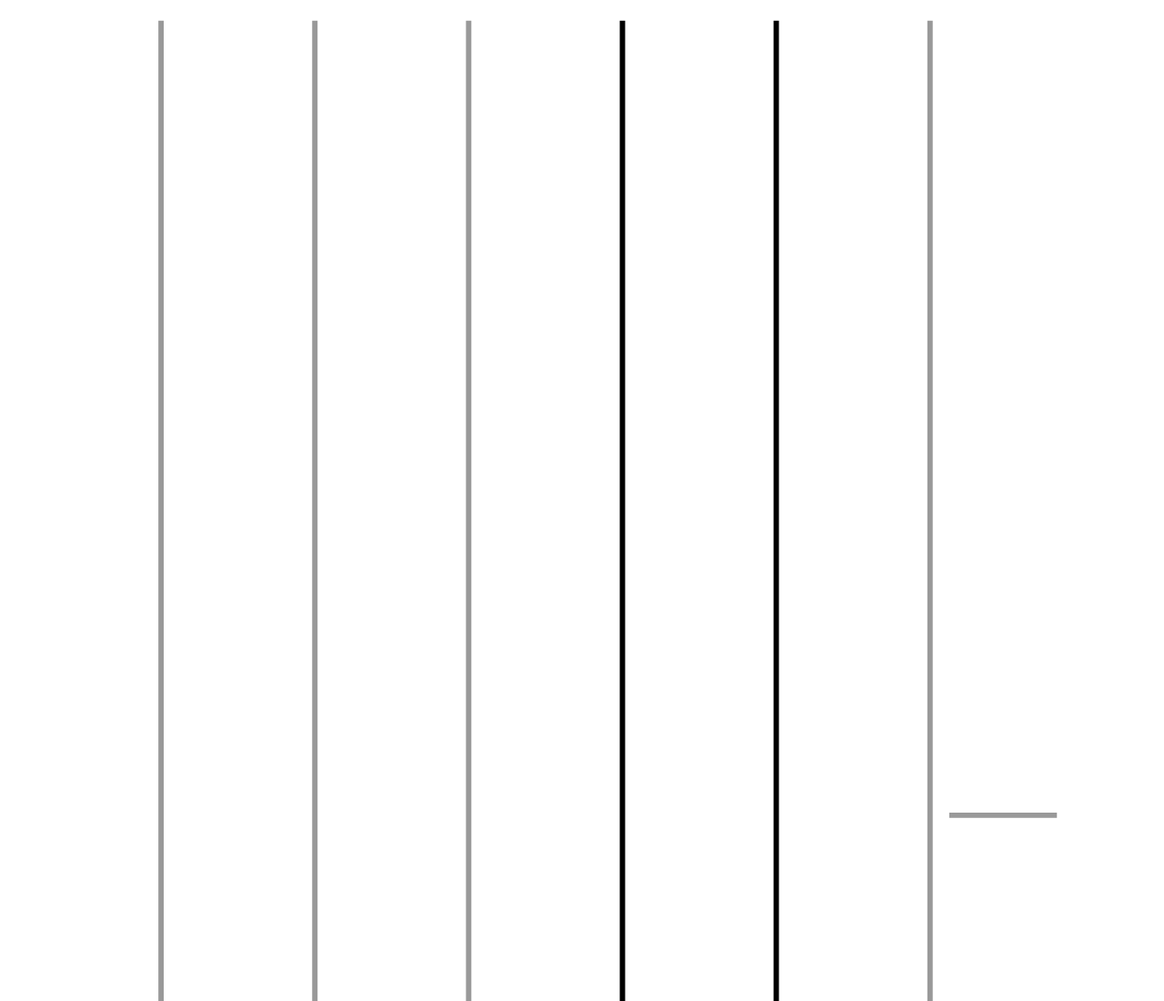
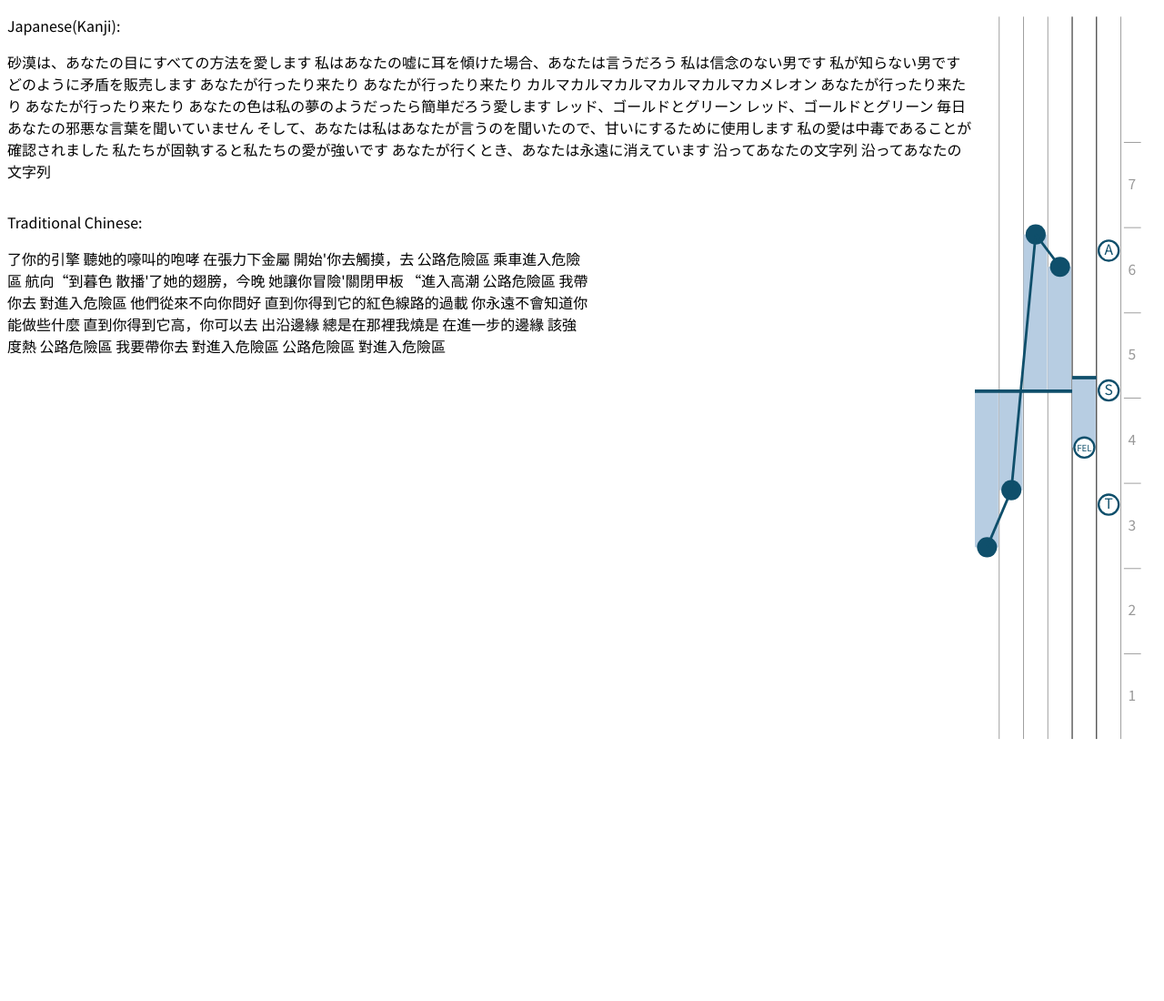
Before and after one commit to KingBugsBunny/CustomD3Example, a plain HTML site: page index.html in a window 1280 px wide. Shown: the top 1100 px of the page at 91% size. After the commit the page ends 855 px from the top, so only its background shows below. Drawn offline with nearby package versions, Linux system fonts and the light colour scheme.

Commit message:
configured phatomJS to rasterize html to PDF, embedded Noto Font

```diff
--- a/index.html
+++ b/index.html
@@ -4,18 +4,81 @@
 <head>
     <title>D3 Chart</title>
     <meta charset="utf-8">
-        <style rel="stylesheet" type="text/css" href="style.css"></style>
+    <link rel="stylesheet" type="text/css" href="style.css" media="screen">
+    <link rel="stylesheet" type="text/css" href="printStyle.css" media="print">
 </head>
 
 <body>
-        <div class="container">
+<div id="wrapper">
     <div class="d3_charts">
         <div id="basicChart"></div>
-                <div id="predictorChart"></div>
-                <div id="priorityChart"></div>
+        <div  style="page-break-after: always" class="japanese-Container">
+            <p>Japanese(Kanji): </p>
+
+            <p>砂漠は、あなたの目にすべての方法を愛します
+                私はあなたの嘘に耳を傾けた場合、あなたは言うだろう
+
+                私は信念のない男です
+                私が知らない男です
+                どのように矛盾を販売します
+                あなたが行ったり来たり
+                あなたが行ったり来たり
+
+                カルマカルマカルマカルマカルマカメレオン
+                あなたが行ったり来たり
+                あなたが行ったり来たり
+                あなたの色は私の夢のようだったら簡単だろう愛します
+                レッド、ゴールドとグリーン
+                レッド、ゴールドとグリーン
+
+                毎日あなたの邪悪な言葉を聞いていません
+                そして、あなたは私はあなたが言うのを聞いたので、甘いにするために使用します
+
+                私の愛は中毒であることが確認されました
+                私たちが固執すると私たちの愛が強いです
+                あなたが行くとき、あなたは永遠に消えています
+                沿ってあなたの文字列
+                沿ってあなたの文字列
+</p>
+        </div>
+        <div style="page-break-after: never" id="predictorChart"></div>
+        <div class="chinese-Container">
+            <p>Traditional Chinese: </p>
+            <p>了你的引擎
+                聽她的嚎叫的咆哮
+                在張力下金屬
+                開始'你去觸摸，去
+
+                公路危險區
+                乘車進入危險區
+
+                航向“到暮色
+                散播'了她的翅膀，今晚
+                她讓你冒險'關閉甲板
+                “進入高潮
+
+                公路危險區
+                我帶你去
+                對進入危險區
+
+                他們從來不向你問好
+                直到你得到它的紅色線路的過載
+                你永遠不會知道你能做些什麼
+                直到你得到它高，你可以去
+
+                出沿邊緣
+                總是在那裡我燒是
+                在進一步的邊緣
+                該強度熱
+
+                公路危險區
+                我要帶你去
+                對進入危險區
+                公路危險區
+                對進入危險區</p>
         </div>
     </div>
-
+</div>
 <script src="d3/d3.min.js"></script>
 <script src="d3_chart_refactored.js"></script>
 </body>
--- /dev/null
+++ b/printStyle.css
@@ -0,0 +1,22 @@
+@import url(http://fonts.googleapis.com/earlyaccess/notosanstc.css);
+
+html {
+    font-family: 'Noto Sans TC', sans-serif;
+    font-size: 12pt;
+}
+
+.d3_charts {
+    -webkit-column-count: 2; /* Chrome, Safari, Opera */
+    -moz-column-count: 2; /* Firefox */
+    column-count: 2;
+
+    -webkit-column-gap: 40px; /* Chrome, Safari, Opera */
+    -moz-column-gap: 40px; /* Firefox */
+    column-gap: 40px;
+}
+
+.svg-container {
+    width: 100px;
+    height: 300px;
+    float: right;
+}
--- a/style.css
+++ b/style.css
@@ -1,19 +1,45 @@
-.svg-container {
-    display: inline-block;
-    position: relative;
-    width: 100%;
-    padding-bottom: 100%; /* aspect ratio */
-    vertical-align: top;
-    overflow: hidden;
-}
-.svg-content-responsive {
-    display: inline-block;
-    position: absolute;
-    top: 10px;
-    left: 0;
+@import url(http://fonts.googleapis.com/earlyaccess/notosanstc.css);
+
+html {
+    font-family: 'Noto Sans TC', sans-serif;
+    font-size: 12pt;
 }
 
-.container {
-    width: 2in;
-    height: 8.5in;
+/*.svg-container {*/
+    /*display: inline-block;*/
+    /*!*position: relative;*!*/
+    /*!*width: 100%;*!*/
+    /*padding-bottom: 100%; !* aspect ratio *!*/
+    /*vertical-align: top;*/
+    /*overflow: hidden;*/
+/*}*/
+/*.svg-content-responsive {*/
+    /*display: inline-block;*/
+    /*position: absolute;*/
+    /*top: 10px;*/
+    /*left: 0;*/
+/*}*/
+
+.chinese-Container {
+    position: absolute;
+    width: 50%;
+    float: left;
 }
+
+.svg-container {
+    width: 200px;
+    height: 500px;
+    float: right;
+}
+
+.japanese-container {
+    position: absolute;
+    width: 50%;
+    float: left;
+}
+
+.chinese-Container {
+    position: absolute;
+    width: 50%;
+    float: right;
+}
```
Also changed, not shown: rasterize.js (added, +49 -0 lines), 2 other files. Lines whose indentation alone changed are shown as unchanged.
